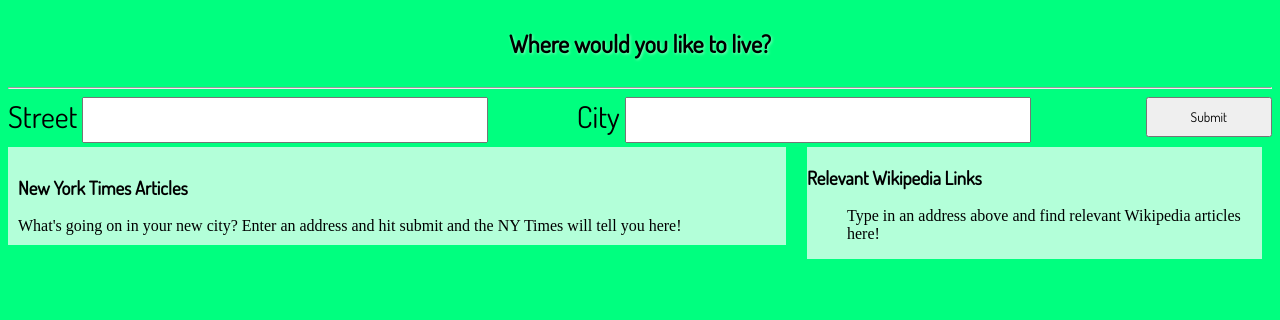
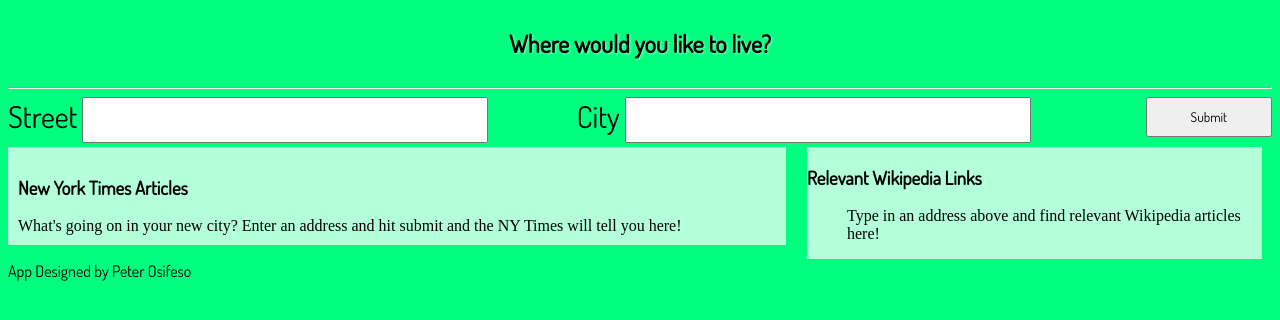
Before and after one commit to PeterOsifeso/movementapp, a plain HTML site: page index.html in a window 1280 px wide. Drawn offline with Linux system fonts and the light colour scheme.

Commit message:
Update index.html

```diff
--- a/index.html
+++ b/index.html
@@ -51,6 +51,10 @@
                 <h3 id="nytimes-header">New York Times Articles</h3>
                 <ul id="nytimes-articles" class="article-list">What's going on in your new city? Enter an address and hit submit and the NY Times will tell you here!</ul>
             </div>
+
+            <div class="footer">
+                <p>App Designed by Peter Osifeso </p>
+            </div>
         </div>
 
 
```
